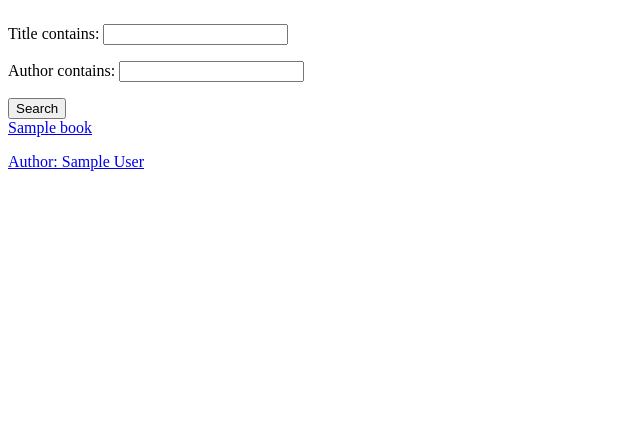
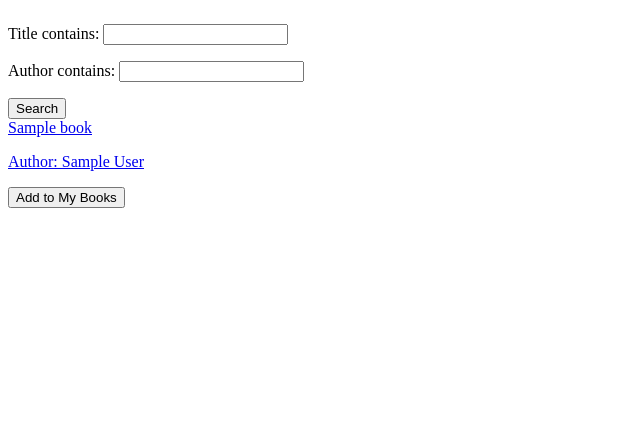
Before and after one commit to rela7e/MyLibrary, a Django app: page /books/ in a window 1280 px wide. Shown: the part 186-634 px from the top of the page, without its empty margins (0-640 px from the left). Run offline with Django 5.2, Linux system fonts and the light colour scheme; tables that the repository leaves empty hold one stand-in row (values such as "Sample post").

Commit message:
add ability to associate and unassociate books with a user

```diff
--- a/main_app/templates/books/index.html
+++ b/main_app/templates/books/index.html
@@ -14,6 +14,11 @@
     <div class ="card-content">
         <span class ="card-title">{{ book.title }}</span>
         <p>Author: {{ book.author }}</p>
+        <form method="post" action="{% url 'add_to_my_books' %}">
+          {% csrf_token %}
+          <input type="hidden" name="book_id" value="{{ book.id }}">
+          <button type="submit">Add to My Books</button>
+        </form>
     </div>
     </a>
   </div>
--- a/main_app/templates/my_books.html
+++ b/main_app/templates/my_books.html
@@ -15,6 +15,11 @@
     <div class="card-content">
         <span class="card-title">{{ book.book.title }}</span>
         <p>Author: {{ book.book.author }}</p>
+        <form method="post" action="{% url 'unassoc_book' %}">
+          {% csrf_token %}
+          <input type="hidden" name="book_id" value="{{ book.book.id }}">
+          <button type="submit">Remove from My Books</button>
+        </form>
     </div>
     </a>
   </div>
--- a/main_app/urls.py
+++ b/main_app/urls.py
@@ -14,4 +14,6 @@ urlpatterns = [
     path('books/<int:book_id>/add_note/', views.add_note, name='add_note'),
     path('accounts/signup/', views.signup, name='signup'),
     path('books/my_books/', views.my_books, name='my_books' ),
+    path('add_to_my_books/', views.add_to_my_books, name='add_to_my_books'),
+    path('unassoc_book/', views.unassoc_book, name='unassoc_book'),
 ]
--- a/main_app/views.py
+++ b/main_app/views.py
@@ -15,6 +15,8 @@ from django.contrib.auth.forms import UserCreationForm
 from django.contrib.auth.decorators import login_required
 
 from django.contrib.auth.mixins import LoginRequiredMixin
+
+from django.shortcuts import get_object_or_404
 
 # Create your views here.
 def home(request):
@@ -45,7 +47,7 @@ class BookCreate(CreateView):
 
 class BookUpdate(UpdateView):
     model = Book
-    fields = ['description']
+    fields = '__all__'
 
 class BookDelete(DeleteView):
     model= Book
@@ -75,3 +77,21 @@ def signup(request):
 def my_books(request):
     user_books = AssociateBookUser.objects.filter(user=request.user)
     return render(request, 'my_books.html', {'user_books': user_books})
+
+def add_to_my_books(request):
+    if request.method == 'POST':
+        book_id = request.POST.get('book_id')
+        book = get_object_or_404(Book, id=book_id)
+        AssociateBookUser.objects.create(user=request.user, book=book)
+        return redirect('books_index')
+    else:
+        pass
+
+def unassoc_book(request):
+    if request.method == 'POST':
+        book_id = request.POST.get('book_id')
+        association = get_object_or_404(AssociateBookUser, user=request.user, book_id=book_id)
+        association.delete()
+        return redirect('my_books')
+    else:
+        pass
```
